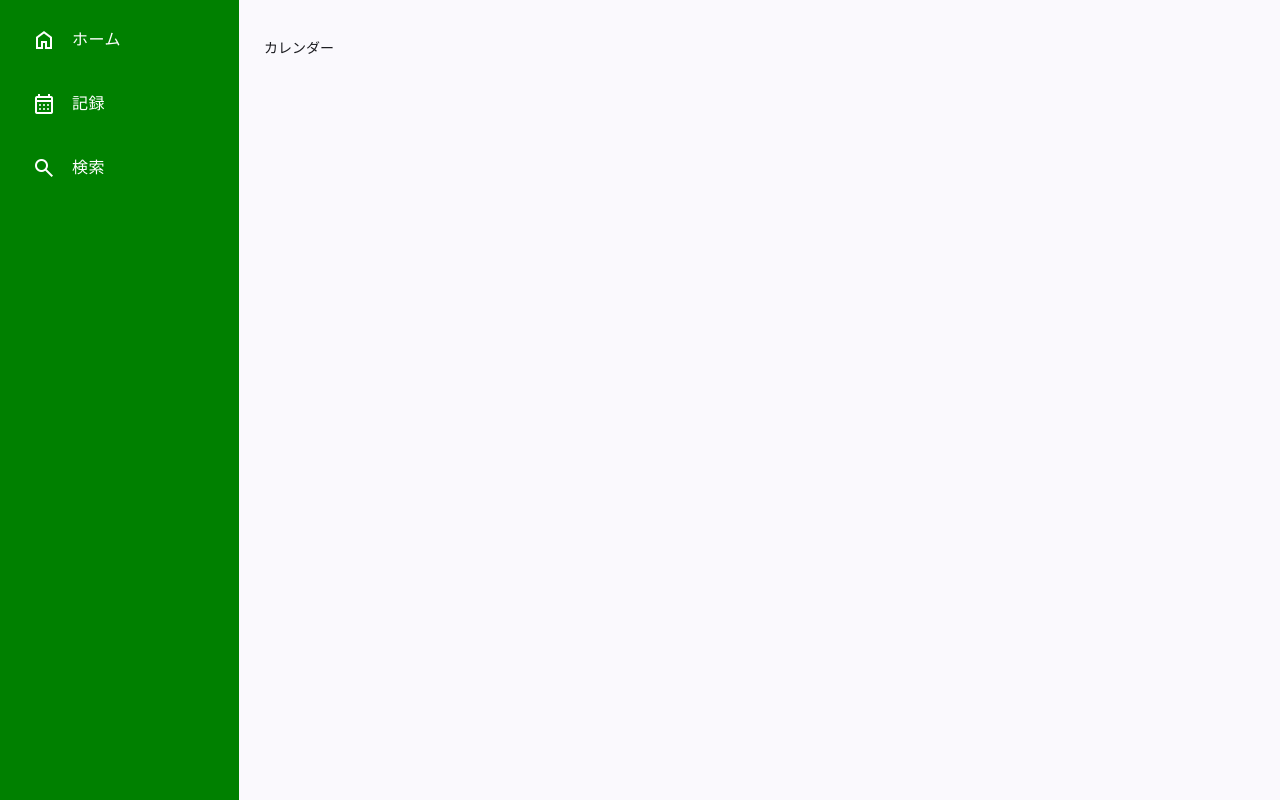
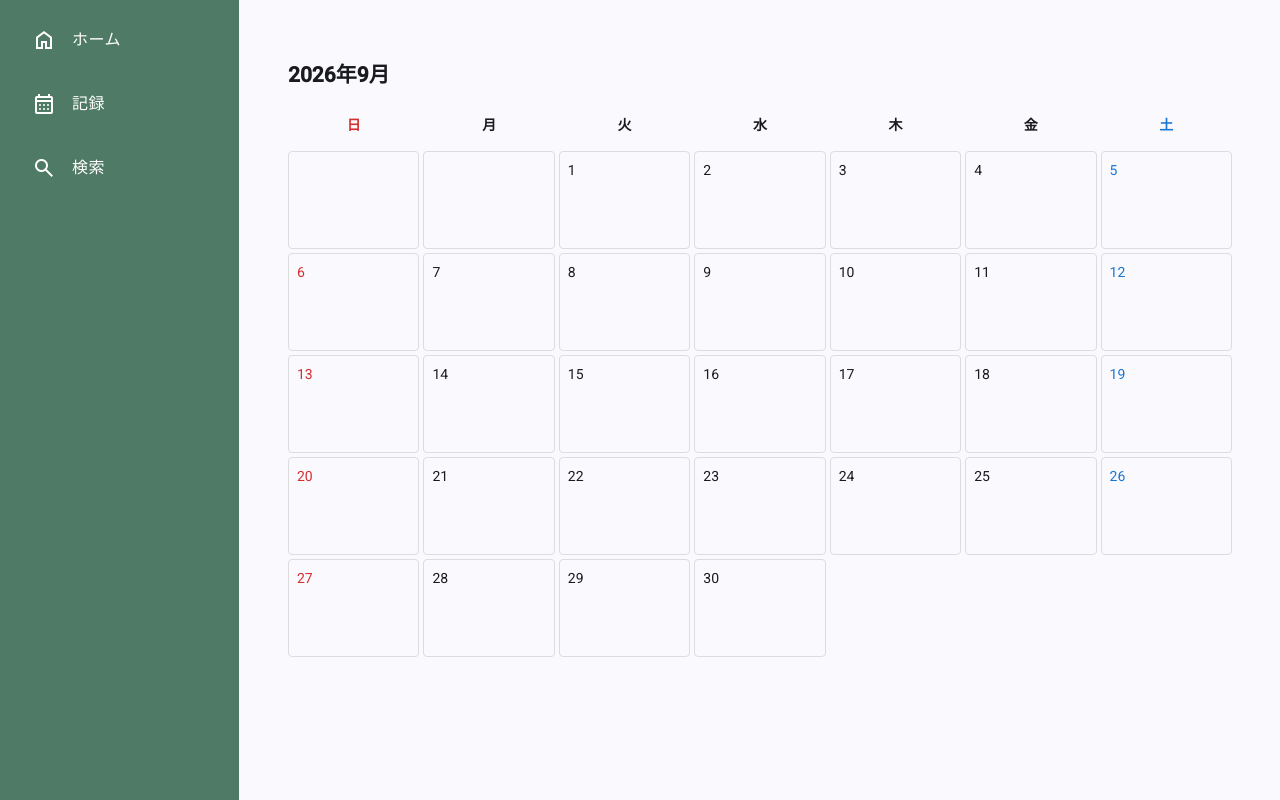
Before and after one commit to k5-mina/life-log-frontend, an Angular app: page /records in a window 1280 px wide. Built offline with nearby package versions, Linux system fonts and the light colour scheme.

Commit message:
当月のカレンダー表示を実装

```diff
--- a/src/app/features/calendar/calendar.html
+++ b/src/app/features/calendar/calendar.html
@@ -1 +1,15 @@
-<p>カレンダー</p>
+<section class="calendar">
+  <h2>{{ year }}年{{ month }}月</h2>
+
+  <div class="calendar-grid">
+    @for (weekday of ['日', '月', '火', '水', '木', '金', '土']; track $index) {
+      <div class="weekday">{{ weekday }}</div>
+    }
+
+    @for (day of days; track $index) {
+      <div class="day">
+        {{ day }}
+      </div>
+    }
+  </div>
+</section>
--- a/src/app/features/calendar/calendar.scss
+++ b/src/app/features/calendar/calendar.scss
@@ -0,0 +1,34 @@
+.calendar {
+  padding: 24px;
+}
+
+.calendar-grid {
+  display: grid;
+  grid-template-columns: repeat(7, 1fr);
+  gap: 4px;
+}
+
+.weekday {
+  text-align: center;
+  padding: 12px;
+  font-weight: bold;
+}
+
+.day {
+  min-height: 80px;
+  padding: 8px;
+  border: 1px solid #ddd;
+  border-radius: 4px;
+}
+
+// 日曜日
+.weekday:nth-child(7n + 1),
+.day:nth-child(7n + 1) {
+  color: #d32f2f;
+}
+
+// 土曜日
+.weekday:nth-child(7n),
+.day:nth-child(7n) {
+  color: #1976d2;
+}
--- a/src/app/features/calendar/calendar.ts
+++ b/src/app/features/calendar/calendar.ts
@@ -6,4 +6,30 @@ import { Component } from '@angular/core';
   styleUrl: './calendar.scss',
   templateUrl: './calendar.html',
 })
-export class Calendar {}
+export class Calendar {
+  readonly currentDate = new Date();
+
+  readonly year = this.currentDate.getFullYear();
+  readonly month = this.currentDate.getMonth() + 1;
+
+  readonly days = this.createCalendarDays();
+
+  private createCalendarDays(): (number | null)[] {
+    const firstDay = new Date(this.year, this.month - 1, 1).getDay();
+    const lastDate = new Date(this.year, this.month, 0).getDate();
+
+    // 日曜始まり（0）を月曜始まり（0）に置換
+    const offset = firstDay;
+
+    const days: (number | null)[] = Array(offset).fill(null);
+
+    for (let day = 1; day <= lastDate; day++) {
+      days.push(day);
+    }
+
+    console.log('lastday:', lastDate);
+    console.log('days:', days);
+
+    return days;
+  }
+}
--- a/src/app/layout/sidebar/sidebar.scss
+++ b/src/app/layout/sidebar/sidebar.scss
@@ -5,7 +5,7 @@
 
 nav {
   padding: 8px 16px;
-  background-color: green;
+  background-color: #4f7a65;
   height: 100%;
   box-sizing: border-box;
 }
```
